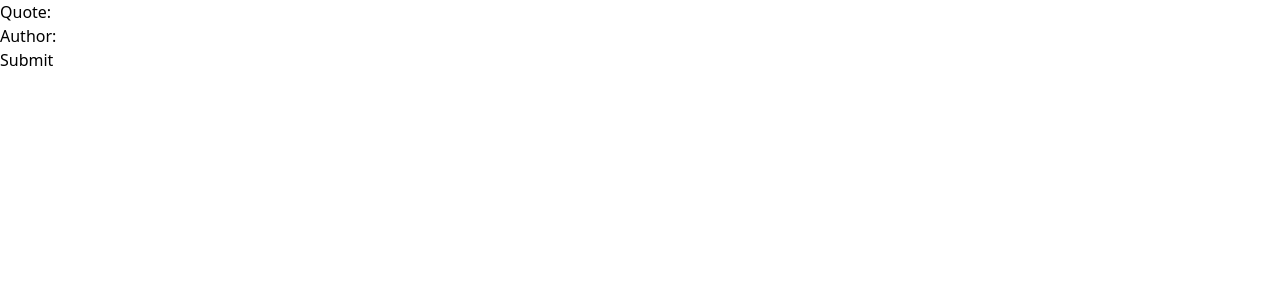
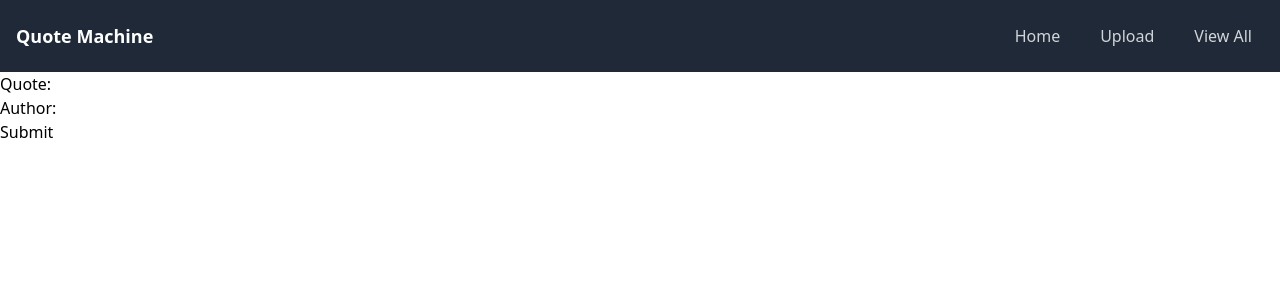
Before and after one commit to MisutaKohi/quote-machine, a Next.js app: page /upload in a window 1280 px wide. Shown: the top 300 px of the page. Built offline with nearby package versions, Linux system fonts and the light colour scheme.

Commit message:
Add Navbar

```diff
--- /dev/null
+++ b/app/components/Navbar.tsx
@@ -0,0 +1,26 @@
+import Link from "next/link";
+
+const Navbar = () => {
+  return (
+    <nav className="bg-gray-800 p-4">
+      <div className="container mx-auto flex justify-between items-center">
+        <div className="text-white text-lg font-bold">
+          <Link href="/">Quote Machine</Link>
+        </div>
+        <div className="flex space-x-4">
+          <Link href="/" className="text-gray-300 hover:bg-gray-700 hover:text-white px-3 py-2 rounded">
+            Home
+          </Link>
+          <Link href="/upload" className="text-gray-300 hover:bg-gray-700 hover:text-white px-3 py-2 rounded">
+            Upload
+          </Link>
+          <Link href="/viewall" className="text-gray-300 hover:bg-gray-700 hover:text-white px-3 py-2 rounded">
+            View All
+          </Link>
+        </div>
+      </div>
+    </nav>
+  )
+};
+
+export default Navbar;
--- a/app/layout.tsx
+++ b/app/layout.tsx
@@ -1,5 +1,6 @@
 import type { Metadata } from "next";
 import "./globals.css";
+import Navbar from "./components/Navbar";
 
 export const metadata: Metadata = {
   title: "Quote Machine",
@@ -14,6 +15,7 @@ export default function RootLayout({
   return (
     <html lang="en">
       <body>
+        <Navbar />
         { children }
       </body>
     </html>
--- a/app/page.tsx
+++ b/app/page.tsx
@@ -20,9 +20,6 @@ export default function Home() {
   async function fetchQuote() {
     const res = await fetch('http://localhost:4000/fetchquote');
     const data = await res.json();
-
-    console.log(data);
-
     setQuote(data);
   }
 
--- a/app/upload/page.tsx
+++ b/app/upload/page.tsx
@@ -1,12 +1,6 @@
 'use client';
 
-import { useEffect, useState } from 'react';
-
-interface Quote {
-  author: string;
-  text: string;
-  hash_id: string
-}
+import { useState } from 'react';
 
 export default function Page() {
   const [ formData, setFormData ] = useState({
@@ -36,6 +30,11 @@ export default function Page() {
 
     if (response.ok) {
       console.log('okay');
+      setFormData({
+        text: '',
+        author: ''
+      });
+
     } else {
       console.log('quote already exists');
     }
```
Also changed, not shown: 1 other file (tests, documents, lock files or other folders).
